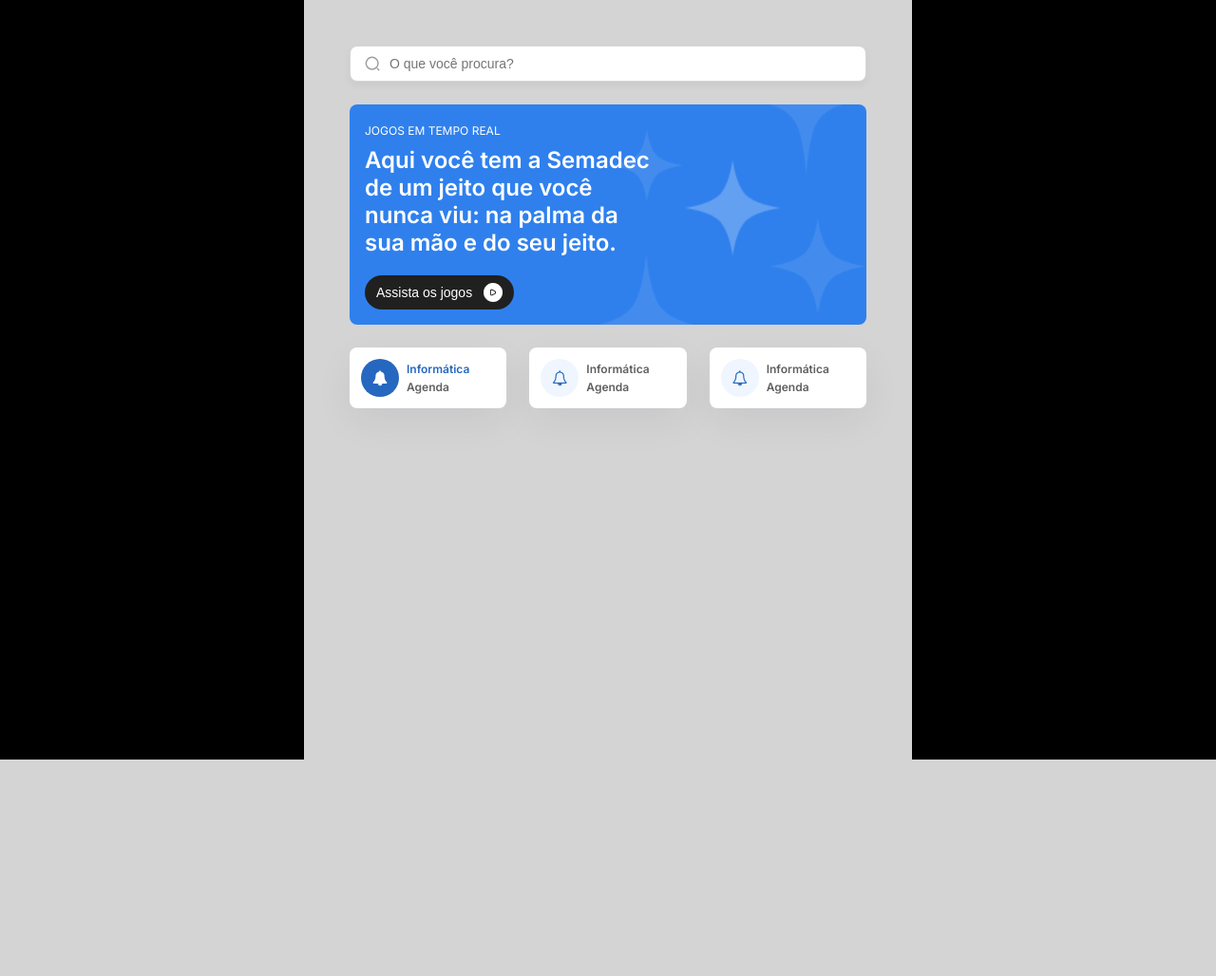
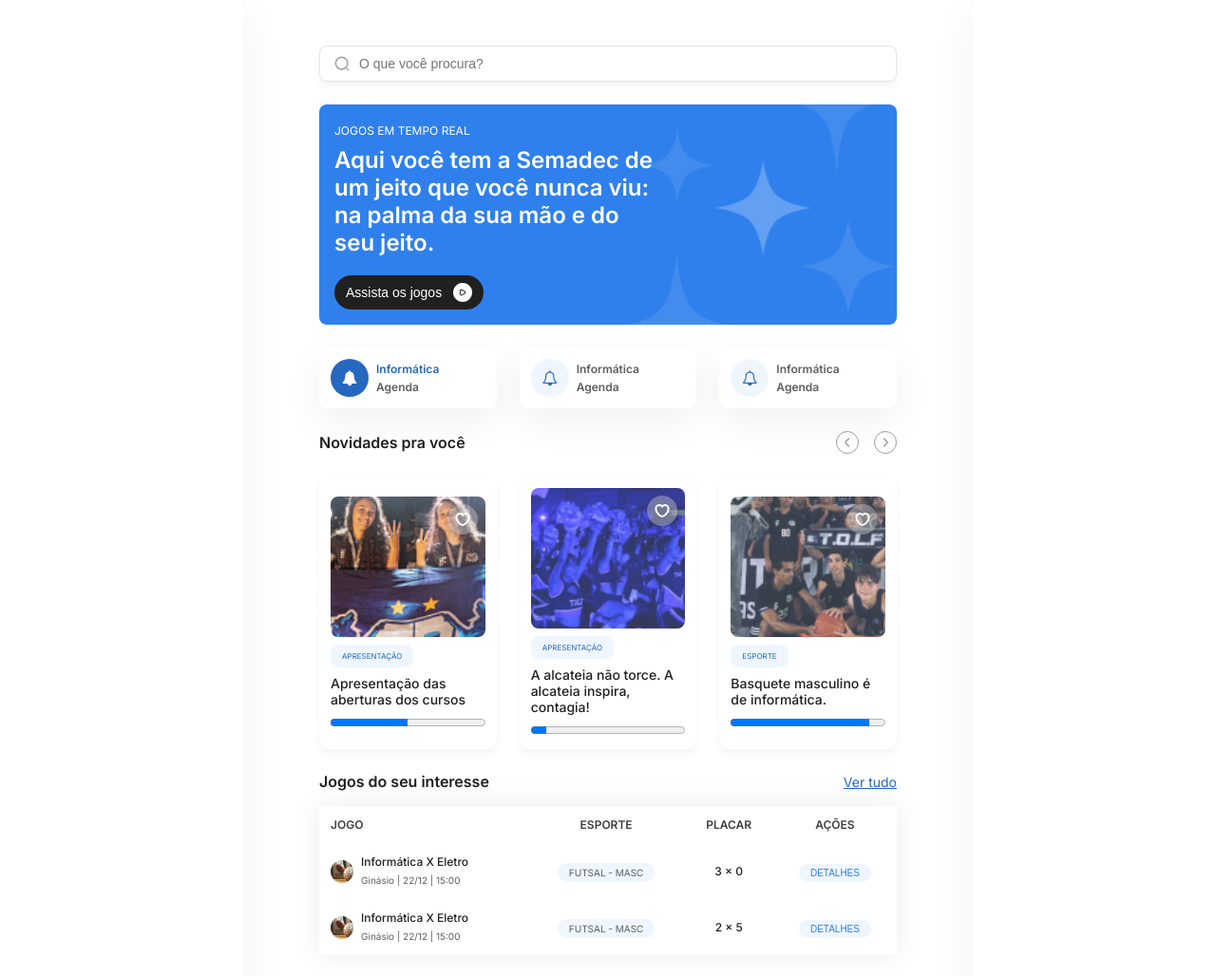
Before and after one commit to clayto-nr/dw, a plain HTML site: page interface8/interface8.html in a window 1280 px wide. Shown: the whole page at 95% size. Before the commit the page ends 800 px from the top, so only its background shows below. Drawn offline with Linux system fonts and the light colour scheme.

Commit message:
enviando atv 6

```diff
--- a/Interface1/Interface1.css
+++ b/Interface1/Interface1.css
@@ -4,7 +4,7 @@
     padding: 10px 15px;
     min-width: 100%400px;
     border-radius: 8px;
-    border: 1px solid rgba(204, 204, 204, 0.80);
+    border: 1px solid rgba(204, 204, 204, 0.508);
     background: #FFF;
     box-shadow: 0px 4px 8px 0px rgba(0, 0, 0, 0.05);
   }
--- a/Interface2/Interface2.css
+++ b/Interface2/Interface2.css
@@ -9,9 +9,7 @@
 
 html, body {
     font-family: 'Inter', sans-serif;
-    background-color: #d4d4d4;
 }
-
 
 .flex-center {
     display: flex;
--- a/interface3/interface3.css
+++ b/interface3/interface3.css
@@ -10,7 +10,6 @@
 html,
 body {
     font-family: 'Inter', sans-serif;
-    background-color: #d4d4d4;
 }
 
 .flex-center {
--- a/interface4/interface4.css
+++ b/interface4/interface4.css
@@ -8,7 +8,6 @@
 
 html, body {
     font-family: 'Inter', sans-serif;
-    background-color: #d4d4d4;
 }
 
 .flex-center {
@@ -34,7 +33,8 @@
     gap: 8px;
     border-radius: 12px;
     background:  #FFF;
-    box-shadow: 0px 14px 42px 0px rgba(8, 15, 52, 0.06);
+    box-shadow: 0px 4px 8px 0px rgba(0, 0, 0, 0.05);
+
 }
 
 .card-2 .tag {
--- a/interface5/interface5.css
+++ b/interface5/interface5.css
@@ -9,7 +9,6 @@
 
 html, body {
     font-family: 'Inter', sans-serif;
-    background-color: #d4d4d4;
 }
 
 .flex-center {
--- a/interface6/interface6.css
+++ b/interface6/interface6.css
@@ -9,7 +9,6 @@
 
 html, body {
     font-family: 'Inter', sans-serif;
-    background-color: #d4d4d4;
 }
 
 .container-info {
@@ -24,13 +23,12 @@
     width: 100%;
     display: flex;
     justify-content: space-between;
-    row-gap: 24px;
+    gap: 24px;
 }
 
 .nav-info{
     padding-bottom: 24px;
 }
-
 
 .card-2-1 .display-img {
     background-image: url('../assets/imgs/info-img.png');
@@ -55,7 +53,6 @@
     gap: 16px;
 }
 
-
 .button-arrow {
     width: 24px;
     height: 24px;
@@ -63,6 +60,10 @@
     border-radius: 50px;
     background-color: transparent;
     border: 1px solid  #9E9E9E;
+    justify-content: center;
+    display: flex;
+    align-items: center;
+    cursor: pointer;
 }
 
 .button-direita{
--- a/interface7/interface7.css
+++ b/interface7/interface7.css
@@ -9,7 +9,6 @@
 
 html, body {
     font-family: 'Inter', sans-serif;
-    background-color: #d4d4d4;
 }
 
 /* Flexbox utilities */
@@ -51,10 +50,11 @@
 
 /* Tabela de Jogos */
 .games-table {
-    width: 40%;
+    width: 100%;
     display: flex;
     flex-direction: column;
     gap: 16px;
+
 }
 
 table {
--- a/interface8/interface8.css
+++ b/interface8/interface8.css
@@ -12,25 +12,30 @@
 }
 
 .container {
+
     display: flex;
-    height: 100vh;
     justify-content: space-between;
+    min-height: 100vh;
 }
 
 .esquerda{
-    background-color: black;
-    width: 25%;
+    background-color:#FFF;
+    width: 20%;
+    box-shadow: 0px 14px 42px 0px rgba(8, 15, 52, 0.06);
 }
 
 .conteudo{
-    width: 50%;
+    width: 55%;
     padding: 48px;
     gap: 24px;
     display: flex;
     flex-direction: column;
+    height: fit-content;
+    overflow-y: auto;
 }
 
 .direita{
-    background-color: black;
-    width: 25%;
+    background-color: #FFF;
+    width: 20%;
+    box-shadow: 0px 14px 42px 0px rgba(8, 15, 52, 0.06);
 }
--- a/interface8/interface8.html
+++ b/interface8/interface8.html
@@ -10,7 +10,10 @@
     <link rel="stylesheet" href="../Interface1/Interface1.css">
     <link rel="stylesheet" href="../Interface2/Interface2.css">
     <link rel="stylesheet" href="../interface3/interface3.css">
+    <link rel="stylesheet" href="../interface4/interface4.css">
     <link rel="stylesheet" href="../interface5/interface5.css">
+    <link rel="stylesheet" href="../interface6/interface6.css">
+    <link rel="stylesheet" href="../interface7/interface7.css">
 </head>
 <body>
     <div class="container">
@@ -74,6 +77,106 @@
                     <div class="more-icon"></div>
                 </div>
             </div>
+
+            <div class="cantainer-info">
+
+                <header class="nav-info flex-between">
+                    <h3 class="title">Novidades pra você</h3>
+                    <div class="gp-buttons-info">
+                        <button class="button-arrow">
+                            <img src="../assets/imgs/arrow.svg" alt="arrow">
+                        </button>
+
+                        <button class="button-arrow button-direita">
+                            <img src="../assets/imgs/arrow.svg" alt="arrow">
+                        </button>
+                    </div>
+                </header>
+
+
+                <div class="grupo-2">
+                    <div class="card-2 card-2-1">
+                        <div class="display-img">
+                            <button class="heart-btn"></button>
+                        </div>
+                        <div class="tag">
+                            <p>Apresentação</p>
+                        </div>
+                        <h3>Apresentação das aberturas dos cursos</h3>
+                        <progress value="50" max="100"></progress>
+                    </div>
+
+                    <div class="card-2 card-2-2">
+                        <div class="display-img">
+                            <button class="heart-btn"></button>
+                        </div>
+                        <div class="tag">
+                            <p>Apresentação</p>
+                        </div>
+                        <h3>A alcateia não torce. A alcateia inspira, contagia!</h3>
+                        <progress value="10" max="100"></progress>
+                    </div>
+
+                    <div class="card-2 card-2-3">
+                        <div class="display-img">
+                            <button class="heart-btn"></button>
+                        </div>
+                        <div class="tag">
+                            <p>Esporte</p>
+                        </div>
+                        <h3>Basquete masculino é de informática.</h3>
+                        <progress value="90" max="100"></progress>
+                    </div>
+                </div>
+
+            </div>
+
+
+            <section>
+                <section class="games-table">
+                    <header class="flex-between">
+                        <h3 class="title">Jogos do seu interesse</h3>
+                        <a href="#" class="link">Ver tudo</a>
+                    </header>
+
+                    <table>
+                        <thead>
+                            <tr>
+                                <th class="text-align-left">Jogo</th>
+                                <th>Esporte</th>
+                                <th>Placar</th>
+                                <th>Ações</th>
+                            </tr>
+                        </thead>
+                        <tbody>
+                            <tr>
+                                <td class="game">
+                                    <img src="../assets/imgs/img-jogo.png" alt="Imagem do jogo">
+                                    <div>
+                                        <p>Informática X Eletro</p>
+                                        <span>Ginásio | 22/12 | 15:00</span>
+                                    </div>
+                                </td>
+                                <td><span class="tag">FUTSAL - Masc</span></td>
+                                <td class="text-small">3 x 0</td>
+                                <td><button class="btn tag">Detalhes</button></td>
+                            </tr>
+                            <tr>
+                                <td class="game">
+                                    <img src="../assets/imgs/img-jogo.png" alt="Imagem do jogo">
+                                    <div>
+                                        <p>Informática X Eletro</p>
+                                        <span>Ginásio | 22/12 | 15:00</span>
+                                    </div>
+                                </td>
+                                <td><span class="tag">FUTSAL - Masc</span></td>
+                                <td class="text-small">2 x 5</td>
+                                <td><button class="btn tag">Detalhes</button></td>
+                            </tr>
+                        </tbody>
+                    </table>
+                </section>
+            </section>
         </main>
 
         <aside class="direita sidebar">
```
Also changed, not shown: Interface1/Interface1.html (+1 -1 lines), Interface2/Interface2.html (+1 -1 lines).
